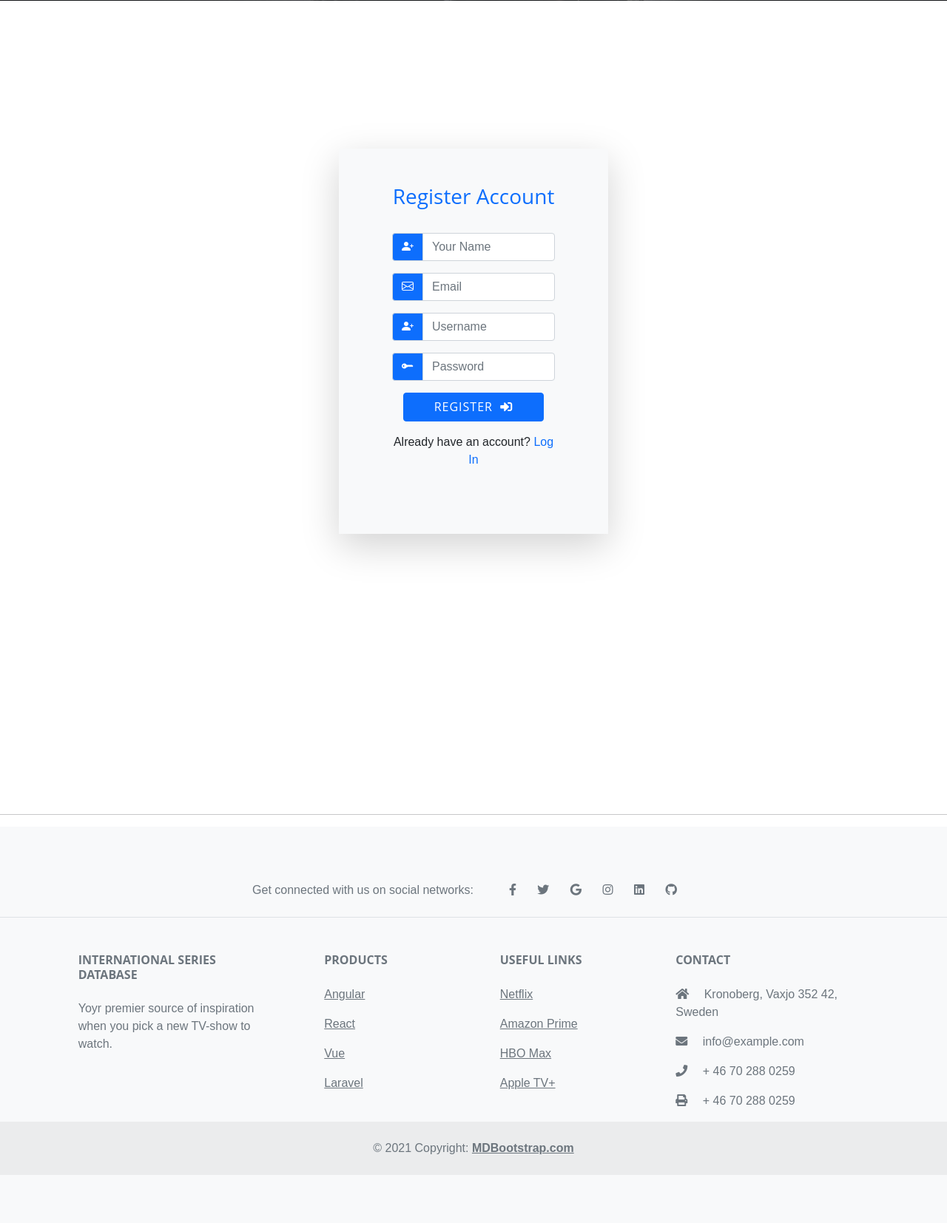
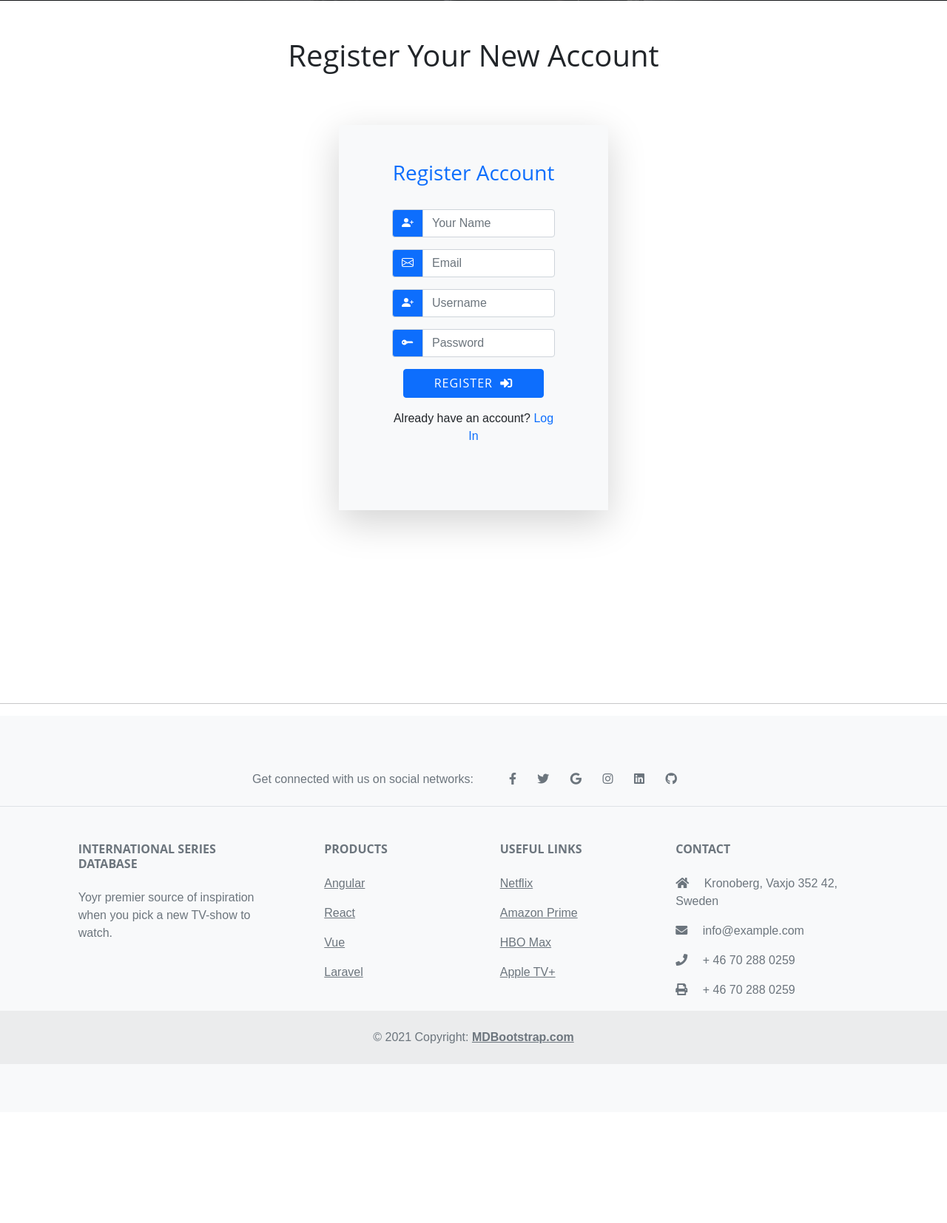
Before and after one commit to SebastianTirsen/MS-3-seriesdb, a Flask app: page /register in a window 1280 px wide. Shown: the part 627-2281 px from the top of the page at 74% size. After the commit the page ends 2066 px from the top, so only its background shows below. Run offline with Flask 2, Linux system fonts and the light colour scheme; some libraries are stand-ins or nearby versions.

Commit message:
Changed margin tops.

```diff
--- a/static/css/styles.css
+++ b/static/css/styles.css
@@ -357,3 +357,8 @@ margin: 26px;
     margin: 0 auto;
     font-size: 18px;
   }
+
+  .register_heading {
+      text-align: center;
+      margin-bottom: 70px;
+  }
--- a/templates/register.html
+++ b/templates/register.html
@@ -1,6 +1,6 @@
 {% extends "base.html" %}
 {% block content %}
-<div class="container-fluid vh-100" style="margin-top:100px">
+<div class="container-fluid vh-100">
 
     <section>
         <!-- flash messages -->
@@ -14,8 +14,10 @@
             {% endif %}
         {% endwith %}
     </section>
-
-    <div class="" style="margin-top:200px">
+    <div class="register_heading">
+        <h1>Register Your New Account</h1>
+    </div>
+    <div class="">
         <div class="rounded d-flex justify-content-center">
             <div class="col-md-4 col-sm-12 shadow-lg p-5 bg-light">
                 <div class="text-center">
```
